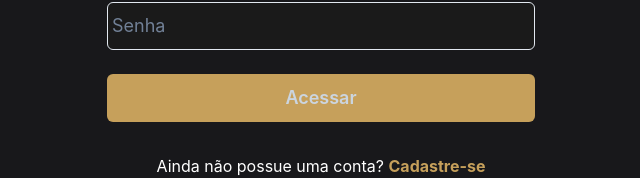
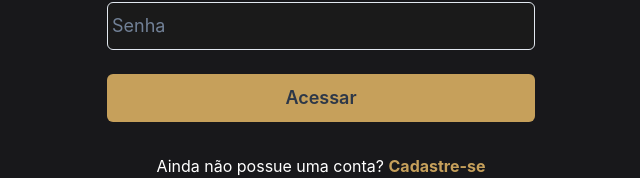
Before and after one commit to ThalysonRibeiro/barberhub-web, a Next.js app: page /login in a window 1280 px wide. Shown: the part 468-646 px from the top of the page, without its empty margins (319-959 px from the left). Built offline with nearby package versions, Linux system fonts and the light colour scheme; no server answers.

Commit message:
alteração text color button

```diff
--- a/src/pages/login/index.tsx
+++ b/src/pages/login/index.tsx
@@ -65,7 +65,7 @@ export default function Login() {
           <Button
             background="button.cta"
             mb={6}
-            color="gray.300"
+            color="gray.700"
             size="lg"
             _hover={{ bg: "button.hover" }}
             onClick={handleLoguin}
--- a/src/pages/register/index.tsx
+++ b/src/pages/register/index.tsx
@@ -75,7 +75,7 @@ export default function Register() {
           <Button
             background="button.cta"
             mb={6}
-            color="gray.300"
+            color="gray.700"
             size="lg"
             _hover={{ bg: "button.hover" }}
             onClick={handleRegister}
```
